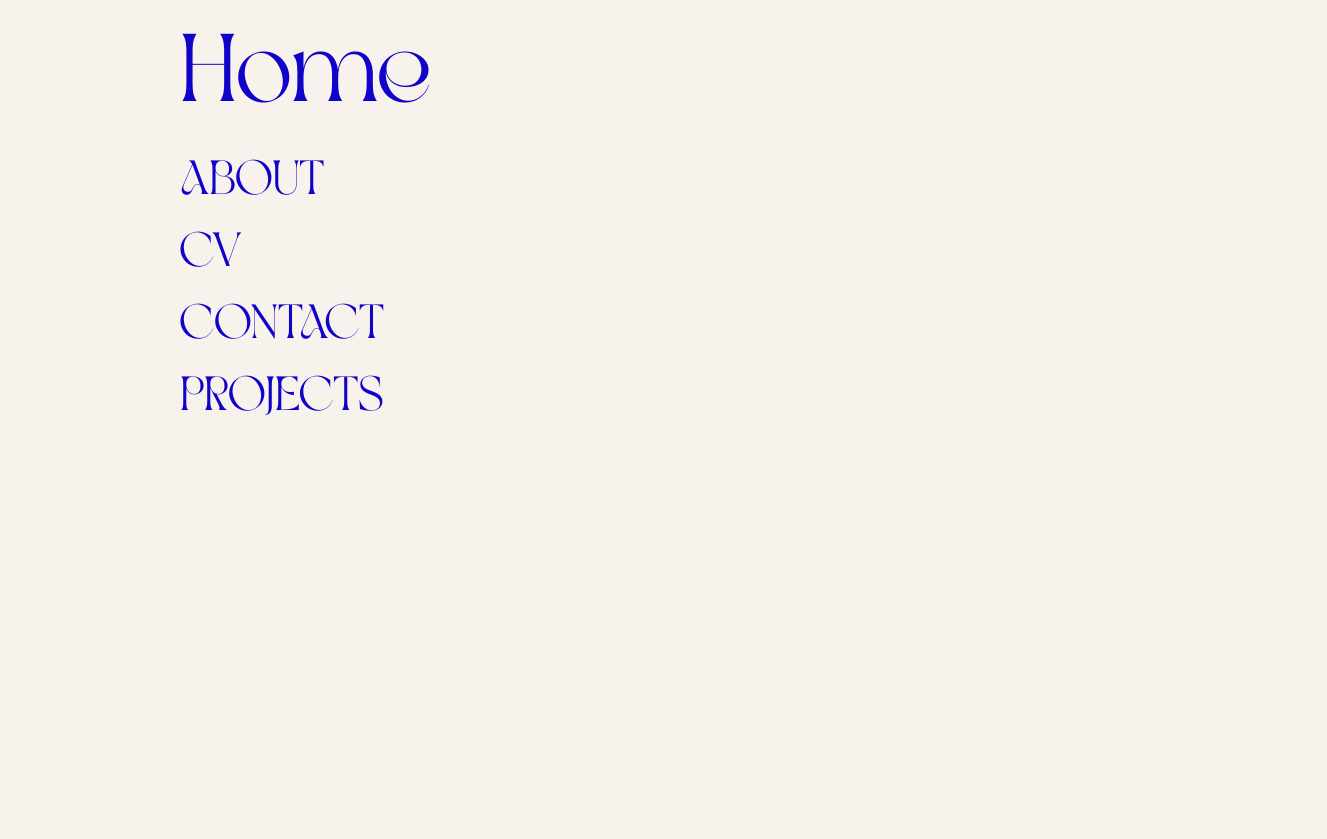
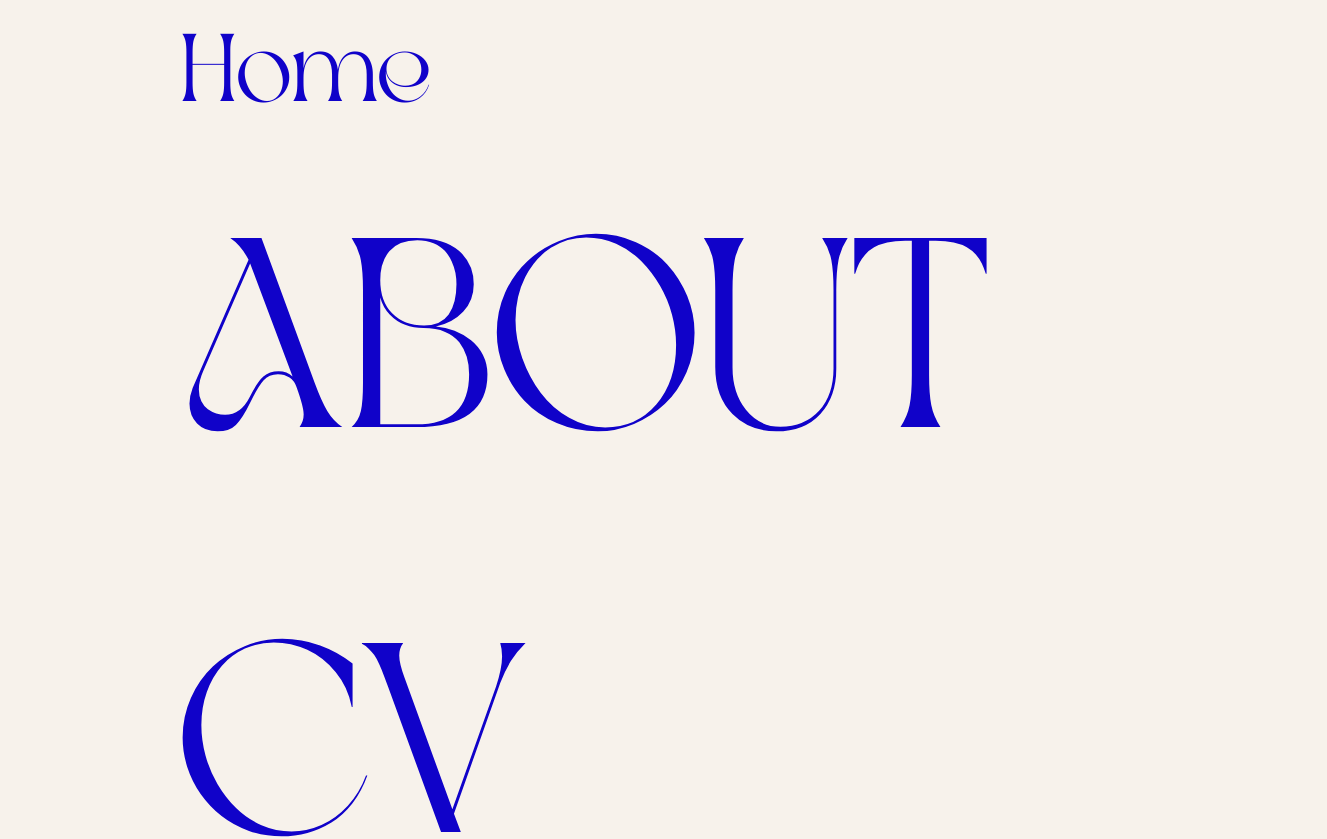
Before and after one commit to lisamarieandersson/showcase-pro, a React (Vite) app: page / in a window 1280 px wide. Shown: the top 839 px of the page, 1327 px wide, since content can reach past the window. Before the commit the page ends 800 px from the top, so only its background shows below. Built offline with nearby package versions, Linux system fonts and the light colour scheme.

Commit message:
edit font-size in nav menu

```diff
--- a/src/components/navigation-menu/NavigationMenu.scss
+++ b/src/components/navigation-menu/NavigationMenu.scss
@@ -4,6 +4,7 @@
   &__list {
     list-style-type: none;
     color: $color-text;
+    font-size: 5.625rem;
   }
 
   &__item {
```
